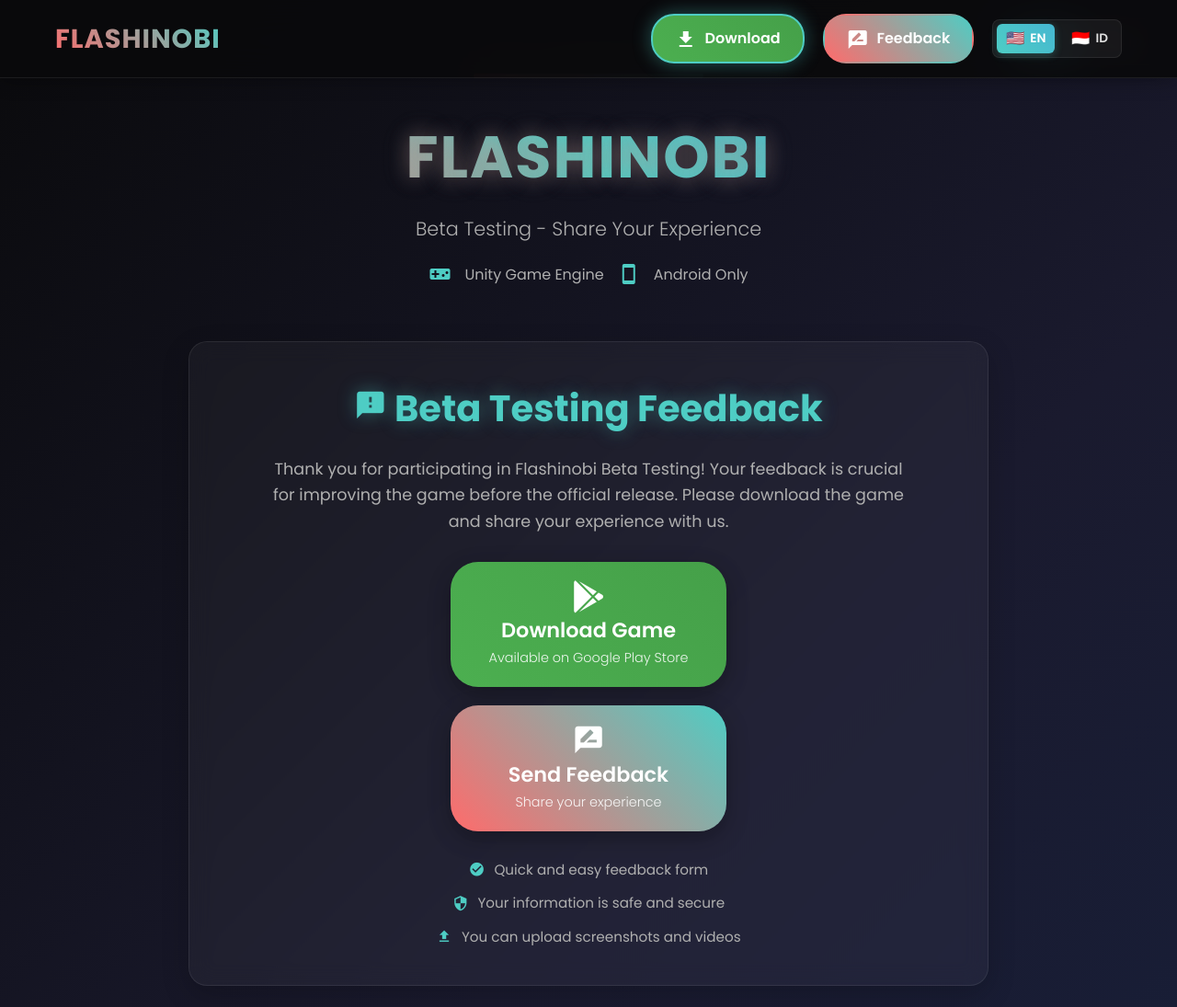
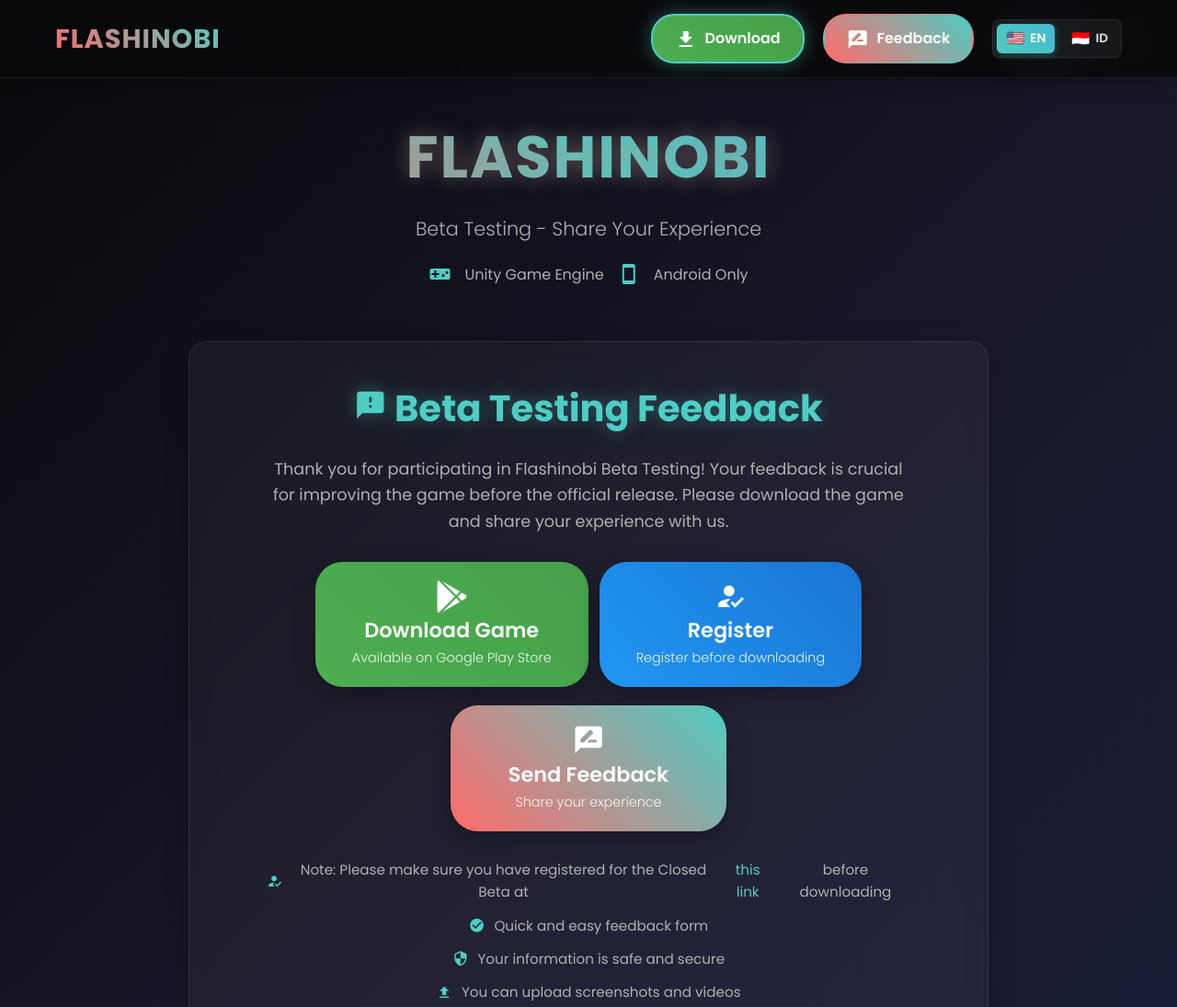
Before and after one commit to kebalikstudio/flashinobi, a plain HTML site: page index.html in a window 1280 px wide. Shown: the top 1095 px of the page at 92% size. Drawn offline with Linux system fonts and the light colour scheme; some icons are missing.

Commit message:
Update index.html

```diff
--- a/index.html
+++ b/index.html
@@ -380,6 +380,16 @@
             margin-top: 30px;
         }
 
+        /* Group Download + Register side-by-side */
+        .download-group {
+            display: flex;
+            gap: 12px;
+            flex-wrap: wrap;
+            align-items: stretch;
+            justify-content: center;
+            width: 100%;
+        }
+
         .action-btn {
             display: inline-flex;
             flex-direction: column;
@@ -404,6 +414,10 @@
 
         .feedback-btn {
             background: linear-gradient(45deg, var(--accent-color-1), var(--accent-color-2));
+        }
+
+        .register-btn {
+            background: linear-gradient(45deg, #2196F3, #1976D2);
         }
 
         .action-btn::after {
@@ -838,11 +852,18 @@
             <p>Thank you for participating in Flashinobi Beta Testing! Your feedback is crucial for improving the game before the official release. Please download the game and share your experience with us.</p>
 
             <div class="action-buttons">
-                <a href="https://play.google.com/store/apps/details?id=com.kebalikstudio.flashinobi" target="_blank" class="action-btn download-btn">
+                <div class="download-group">
+                    <a href="https://play.google.com/store/apps/details?id=com.kebalikstudio.flashinobi" target="_blank" class="action-btn download-btn" style="min-width: 220px;">
                         <i class="fab fa-google-play btn-icon" style="font-size: 2.2rem;"></i>
                         <span class="btn-text">Download Game</span>
                         <span class="btn-subtitle">Available on Google Play Store</span>
                     </a>
+                    <a href="https://shorturl.at/EC2rQ" target="_blank" class="action-btn register-btn" style="min-width: 220px;">
+                        <span class="material-icons btn-icon">how_to_reg</span>
+                        <span class="btn-text">Register</span>
+                        <span class="btn-subtitle">Register before downloading</span>
+                    </a>
+                </div>
 
                 <a href="feedback.html" class="action-btn feedback-btn">
                     <span class="material-icons btn-icon">rate_review</span>
@@ -852,6 +873,7 @@
             </div>
 
             <div class="form-info">
+                <p><span class="material-icons">how_to_reg</span> Note: Please make sure you have registered for the Closed Beta at <a href="https://shorturl.at/EC2rQ" target="_blank" rel="noopener">this link</a> before downloading</p>
                 <p><span class="material-icons">check_circle</span> Quick and easy feedback form</p>
                 <p><span class="material-icons">security</span> Your information is safe and secure</p>
                 <p><span class="material-icons">upload</span> You can upload screenshots and videos</p>
@@ -863,11 +885,18 @@
             <p>Terima kasih telah berpartisipasi dalam Beta Testing Flashinobi! Feedback Anda sangat penting untuk meningkatkan kualitas game sebelum rilis resmi. Silakan download game dan bagikan pengalaman Anda kepada kami.</p>
 
             <div class="action-buttons">
-                <a href="https://play.google.com/store/apps/details?id=com.kebalikstudio.flashinobi" target="_blank" class="action-btn download-btn">
+                <div class="download-group">
+                    <a href="https://play.google.com/store/apps/details?id=com.kebalikstudio.flashinobi" target="_blank" class="action-btn download-btn" style="min-width: 220px;">
                         <i class="fab fa-google-play btn-icon" style="font-size: 2.2rem;"></i>
                         <span class="btn-text">Download Game</span>
                         <span class="btn-subtitle">Tersedia di Google Play Store</span>
                     </a>
+                    <a href="https://shorturl.at/EC2rQ" target="_blank" class="action-btn register-btn" style="min-width: 220px;">
+                        <span class="material-icons btn-icon">how_to_reg</span>
+                        <span class="btn-text">Register</span>
+                        <span class="btn-subtitle">Daftar sebelum mengunduh</span>
+                    </a>
+                </div>
 
                 <a href="feedback.html" class="action-btn feedback-btn">
                     <span class="material-icons btn-icon">rate_review</span>
@@ -877,6 +906,7 @@
             </div>
 
             <div class="form-info">
+                <p><span class="material-icons">how_to_reg</span> Catatan: Pastikan Anda sudah mendaftar Closed Beta di <a href="https://shorturl.at/EC2rQ" target="_blank" rel="noopener">tautan ini</a> sebelum download</p>
                 <p><span class="material-icons">check_circle</span> Formulir feedback cepat dan mudah</p>
                 <p><span class="material-icons">security</span> Informasi Anda aman dan terlindungi</p>
                 <p><span class="material-icons">upload</span> Anda bisa upload screenshot dan video</p>
```
Lines whose indentation alone changed are shown as unchanged.
